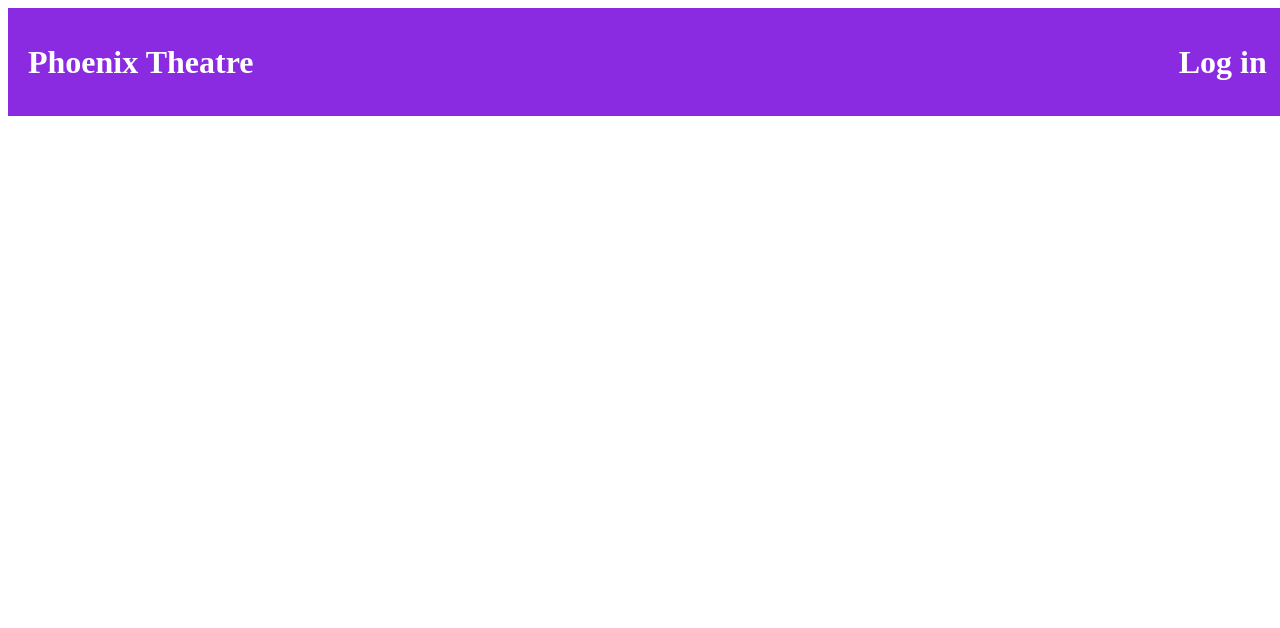
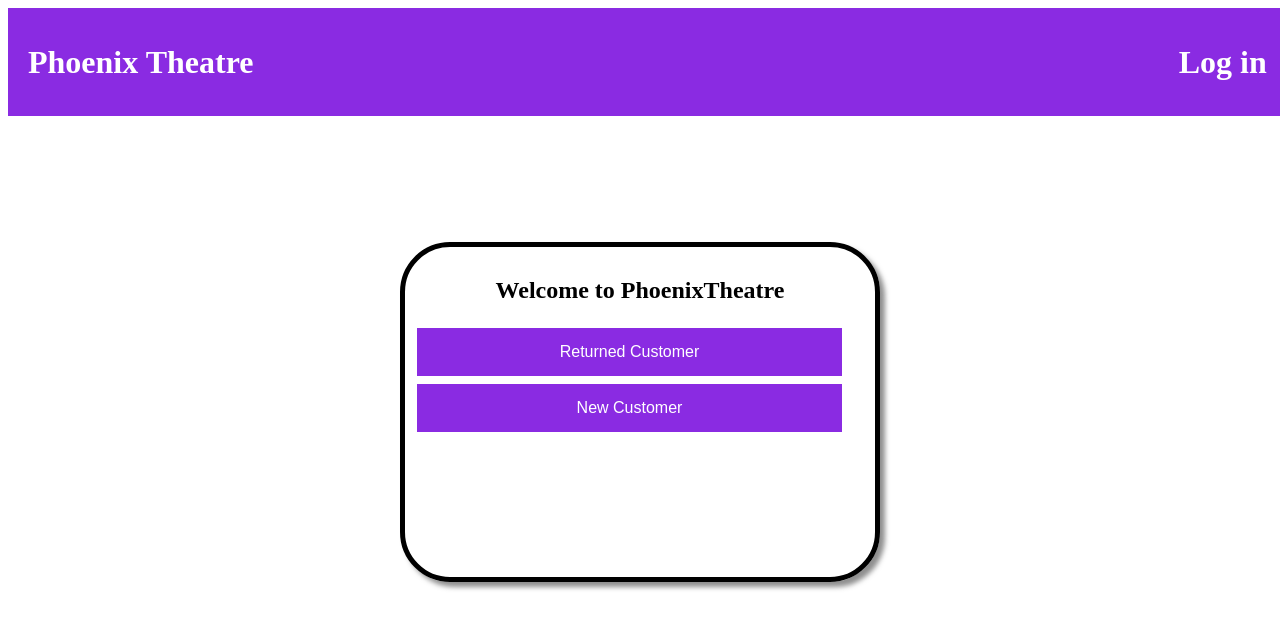
Before and after one commit to 211115-UTA-NET/Team_A_P2, an Angular app in the folder PhoenixTheatreAngular/: page / in a window 1280 px wide. Shown: the top 628 px of the page. Built offline with nearby package versions, Linux system fonts and the light colour scheme.

Commit message:
Add design login screen

```diff
--- /dev/null
+++ b/PhoenixTheatreAngular/src/app/TempLogin.ts
@@ -0,0 +1,5 @@
+export interface TempLogin
+{
+    Username : string;
+    Password : string;
+}
--- a/PhoenixTheatreAngular/src/app/app.component.html
+++ b/PhoenixTheatreAngular/src/app/app.component.html
@@ -1 +1,3 @@
 <app-top-bar></app-top-bar>
+
+<app-login-screen></app-login-screen>
--- a/PhoenixTheatreAngular/src/app/login-screen/login-screen.component.css
+++ b/PhoenixTheatreAngular/src/app/login-screen/login-screen.component.css
@@ -0,0 +1,26 @@
+div#Screen
+{
+    margin : auto;
+    margin-top : 10%;
+    min-width : 310px;
+    max-width : 450px;
+    min-height: 310px;
+    max-height: 450px;
+    border: 5px solid black;
+    border-radius : 50px;
+    padding: 10px;
+
+    -moz-box-shadow: 5px 5px 5px rgba(68,68,68,0.6);
+	-webkit-box-shadow: 5px 5px 5px rgba(68,68,68,0.6);
+	box-shadow: 5px 5px 5px rgba(68,68,68,0.6);
+
+	filter: progid:DXImageTransform.Microsoft.Blur(PixelRadius=3,MakeShadow=true,ShadowOpacity=0.30);
+	-ms-filter: "progid:DXImageTransform.Microsoft.Blur(PixelRadius=3,MakeShadow=true,ShadowOpacity=0.30)";
+	zoom: 1;
+}
+
+h2
+{
+    position : relative;
+    text-align : center;
+}
--- a/PhoenixTheatreAngular/src/app/login-screen/login-screen.component.html
+++ b/PhoenixTheatreAngular/src/app/login-screen/login-screen.component.html
@@ -1 +1,43 @@
-<p>login-screen works!</p>
+<div id="Screen">
+    <div *ngIf="showHome">
+        <h2>
+            Welcome to PhoenixTheatre
+        </h2>
+        <h3>
+            <button (click)="ReturnedCus()">Returned Customer</button><br>
+            <button (click)="NewCus()">New Customer</button>
+        </h3>
+    </div>
+    <div *ngIf="showNew">
+        <h2>
+            New Customer Infomation
+        </h2>
+        <h3>
+            <form>
+                <label for="fname">First Name:</label><br>
+                <input type="text" id="fname" name="fname"><br><br>
+                <label for="lname">Last Name:</label><br>
+                <input type="text" id="lname" name="lname"><br><br>
+                <label for="Username">Username:</label><br>
+                <input type="text" id="Username" name="Username"><br><br>
+                <label for="Password">Password:</label><br>
+                <input type="password" id="Password" name="Password"><br><br>
+                <button>Sign Up</button><br>
+            </form>
+            <button (click)="Back()">Back</button>
+        </h3>
+    </div>
+    <div *ngIf="showReturn">
+        <h2>Login</h2>
+        <h3>
+            <label for="username">Username:</label><br>
+            <input type="text" id="username" name="username" required>
+            <br><br>
+            <label for="password">Password:</label><br>
+            <input type="password" id="pasword" name="password" required><br><br>
+            <button>Login</button><br>
+            <button (click)="Back()">Back</button>
+
+        </h3>
+    </div>
+</div>
--- a/PhoenixTheatreAngular/src/app/login-screen/login-screen.component.ts
+++ b/PhoenixTheatreAngular/src/app/login-screen/login-screen.component.ts
@@ -1,15 +1,39 @@
-import { Component, OnInit } from '@angular/core';
+import { Component} from '@angular/core';
 
 @Component({
   selector: 'app-login-screen',
   templateUrl: './login-screen.component.html',
   styleUrls: ['./login-screen.component.css']
 })
-export class LoginScreenComponent implements OnInit {
+export class LoginScreenComponent{
+  showHome:boolean = true;
+  showNew:boolean = false;
+  showReturn:boolean = false;
 
-  constructor() { }
+  constructor()
+  {
+
+  }
 
   ngOnInit(): void {
   }
 
+  ReturnedCus()
+  {
+    this.showHome = false;
+    this.showReturn = true;
+  }
+
+  NewCus()
+  {
+      this.showHome = false;
+      this.showNew = true;
+  }
+
+  Back()
+  {
+    this.showHome = true;
+    this.showNew = false;
+    this.showReturn = false;
+  }
 }
--- a/PhoenixTheatreAngular/src/styles.css
+++ b/PhoenixTheatreAngular/src/styles.css
@@ -20,3 +20,18 @@ app-top-bar {
     color: white;
     margin: 0;
   }
+
+  button
+  {
+    width: 425px;
+    background-color: blueviolet;
+    border: none;
+    color: white;
+    padding: 15px 32px;
+    text-align: center;
+    text-decoration: none;
+    display: inline-block;
+    font-size: 16px;
+    margin: 4px 2px;
+    cursor: pointer;
+  }
```
Also changed, not shown: PhoenixTheatreAngular/src/app/TempCustomer.ts (added, +22 -0 lines).
